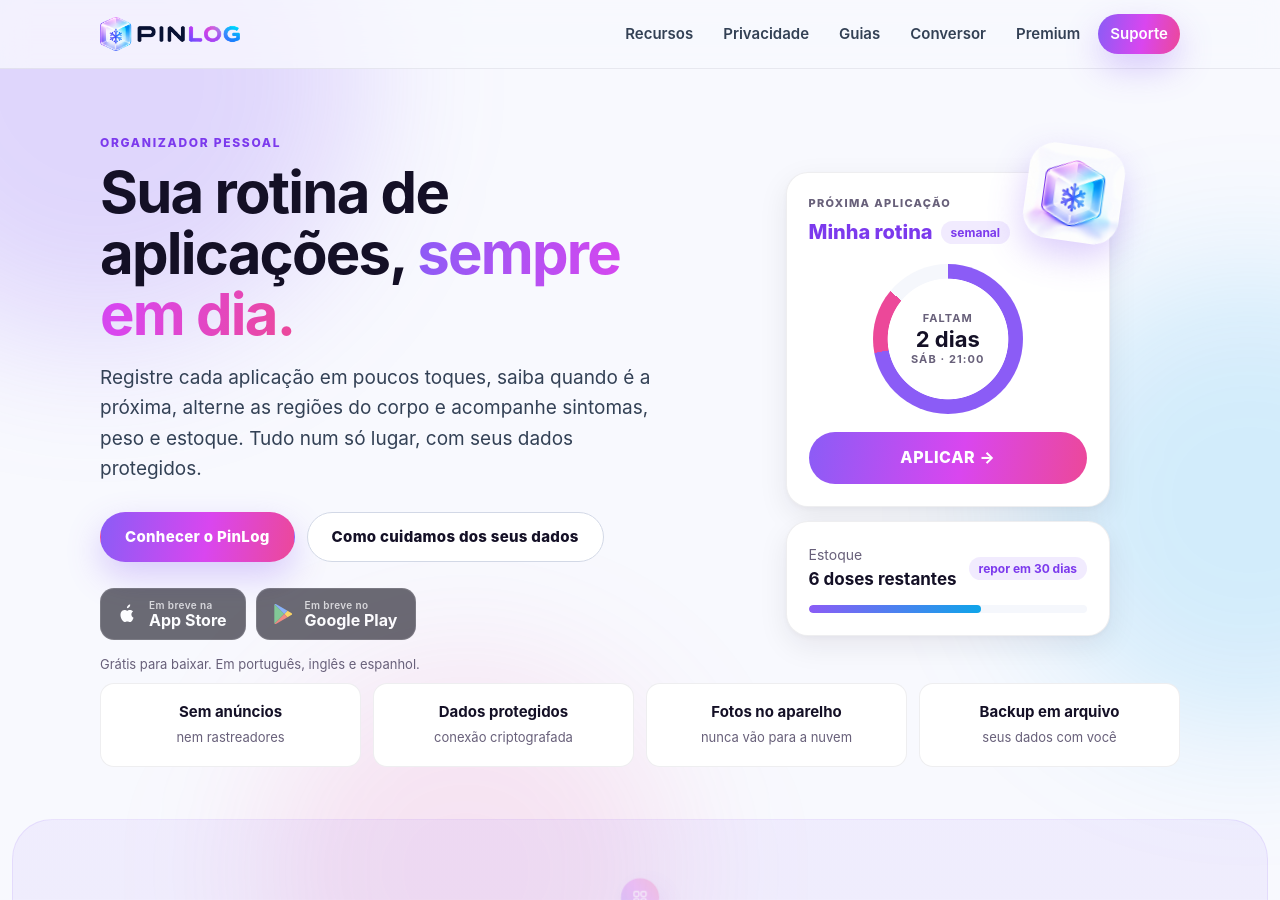
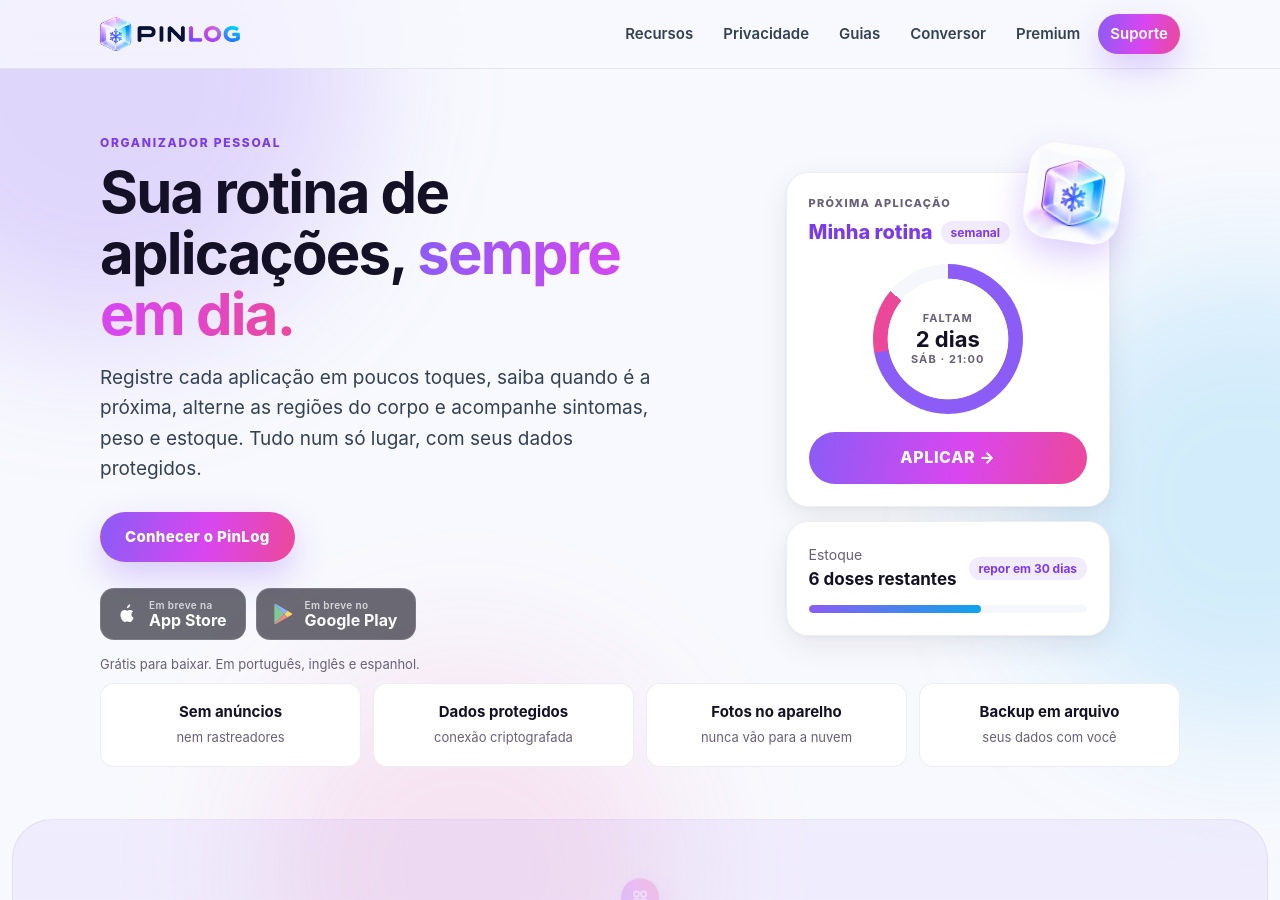
Before and after one commit to klvnblst/pinlog-site, a Jekyll site: the page built from index.html, in a window 1280 px wide and 900 px high. Built offline with Jekyll 4.4.1, drawn with Linux system fonts in a browser that asks for light colours.

Commit message:
Página inicial: remove o botão "Como cuidamos dos seus dados" do topo

```diff
--- a/index.html
+++ b/index.html
@@ -21,7 +21,6 @@ permalink: /
       </p>
       <div class="hero-actions">
         <a class="btn btn-primary" href="#recursos">Conhecer o PinLog</a>
-        <a class="btn btn-ghost" href="#privacidade">Como cuidamos dos seus dados</a>
       </div>
       <div class="stores">
         {% if apple != "" %}<a class="store" href="{{ apple }}" rel="noopener">{% else %}<span class="store" aria-disabled="true">{% endif %}
```
